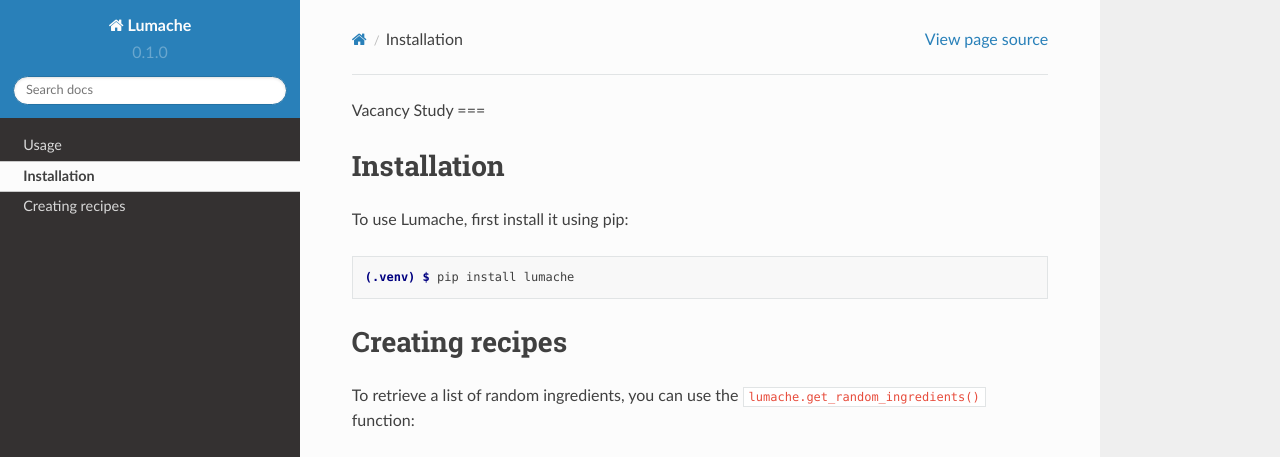
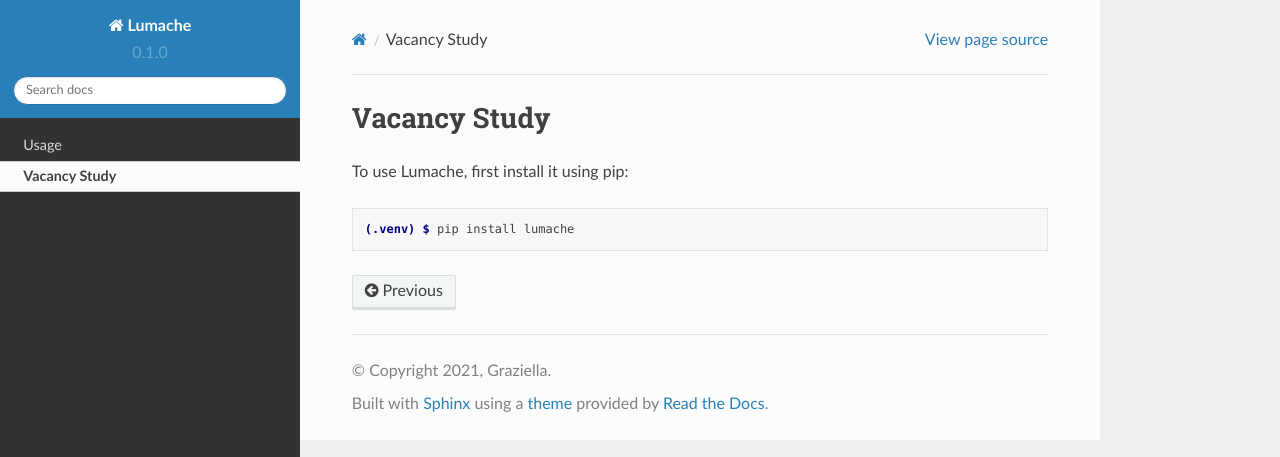
Before and after one commit to tdprice-858/reduced_Pt_MgO, a Sphinx documentation site: the page built from docs/source/vacancy_study.rst, in a window 1280 px wide and 1092 px high. Shown: the top 457 px of the window. Built offline with Sphinx 7.4.7 and the Read the Docs theme 2.0.0, drawn with Linux system fonts in a browser that asks for light colours; some of the changed text lies outside the part shown; grey boxes are pictures that could not be loaded.

Commit message:
Update vacancy_study.rst

```diff
--- a/docs/source/vacancy_study.rst
+++ b/docs/source/vacancy_study.rst
@@ -1,9 +1,4 @@
 Vacancy Study
-===
-
-.. _installation:
-
-Installation
 ------------
 
 To use Lumache, first install it using pip:
@@ -11,23 +6,3 @@
 .. code-block:: console
 
    (.venv) $ pip install lumache
-
-Creating recipes
-----------------
-
-To retrieve a list of random ingredients,
-you can use the ``lumache.get_random_ingredients()`` function:
-
-.. autofunction:: lumache.get_random_ingredients
-
-The ``kind`` parameter should be either ``"meat"``, ``"fish"``,
-or ``"veggies"``. Otherwise, :py:func:`lumache.get_random_ingredients`
-will raise an exception.
-
-.. autoexception:: lumache.InvalidKindError
-
-For example:
-
->>> import lumache
->>> lumache.get_random_ingredients()
-['shells', 'gorgonzola', 'parsley']
```
